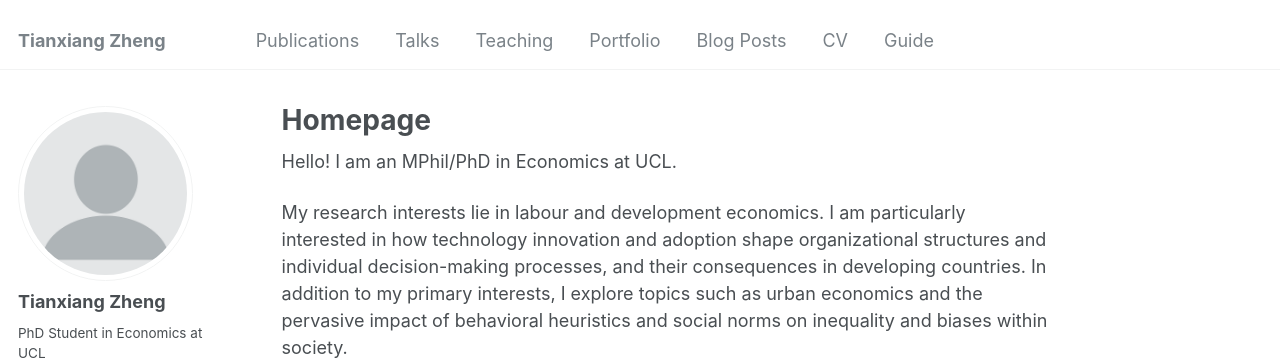
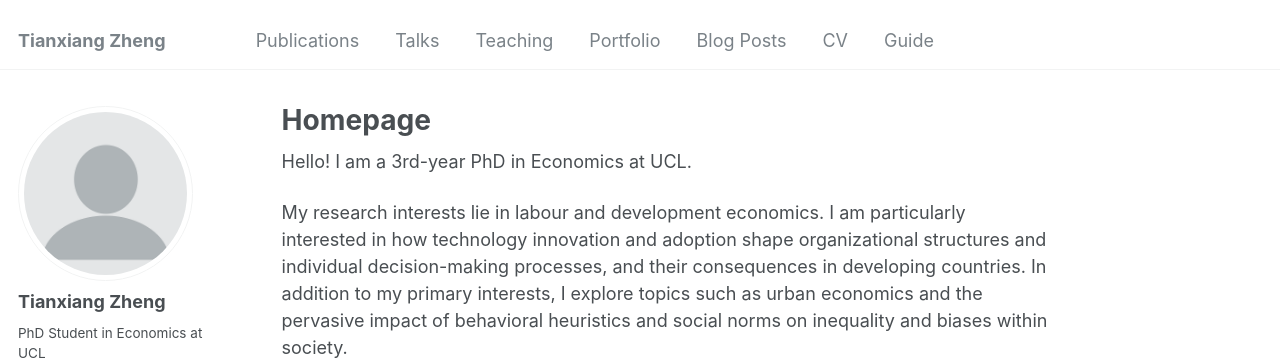
Before and after one commit to zhengtxecon/zhengtxecon.github.io, a Jekyll site: the page built from _pages/about.md, in a window 1280 px wide and 941 px high. Shown: the top 360 px of the window. Built offline with Jekyll 4.4.1, drawn with Linux system fonts in a browser that asks for light colours; some web fonts are replaced.

Commit message:
update about page

```diff
--- a/_pages/about.md
+++ b/_pages/about.md
@@ -7,7 +7,7 @@ redirect_from:
   - /about.html
 ---
 
-Hello! I am an MPhil/PhD in Economics at UCL.
+Hello! I am a 3rd-year PhD in Economics at UCL.
 
 My research interests lie in labour and development economics. I am particularly interested in how technology innovation and adoption shape organizational structures and individual decision-making processes, and their consequences in developing countries.
 In addition to my primary interests, I explore topics such as urban economics and the pervasive impact of behavioral heuristics and social norms on inequality and biases within society.
```
